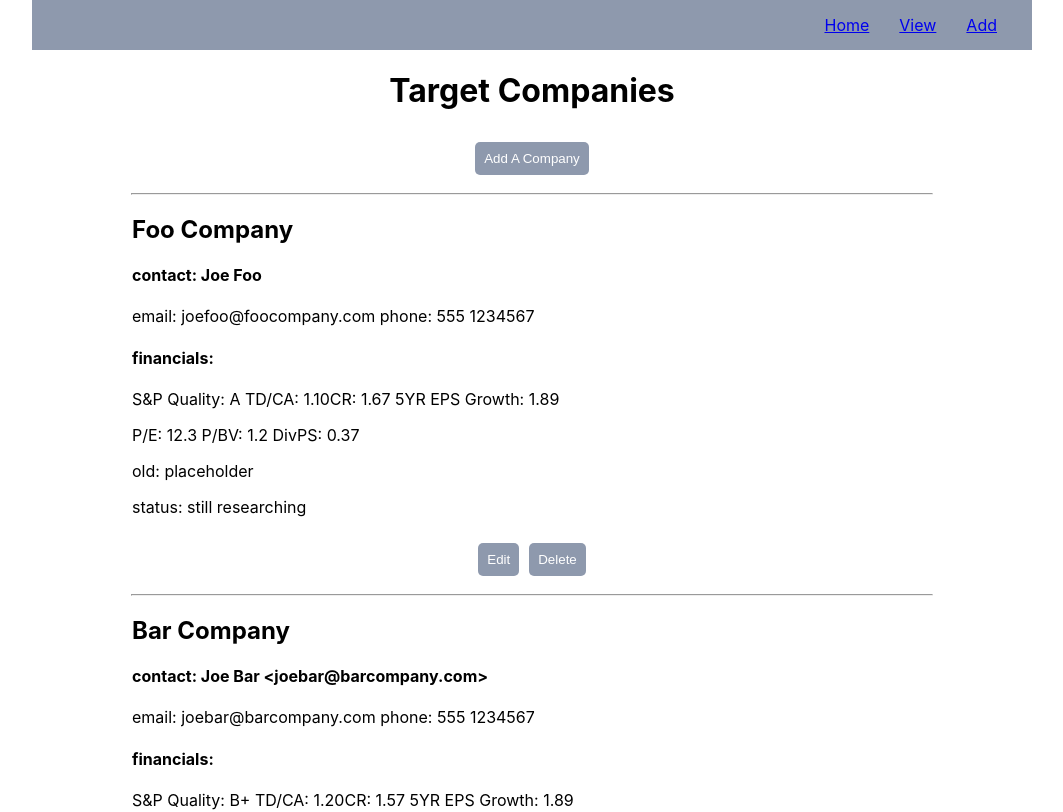
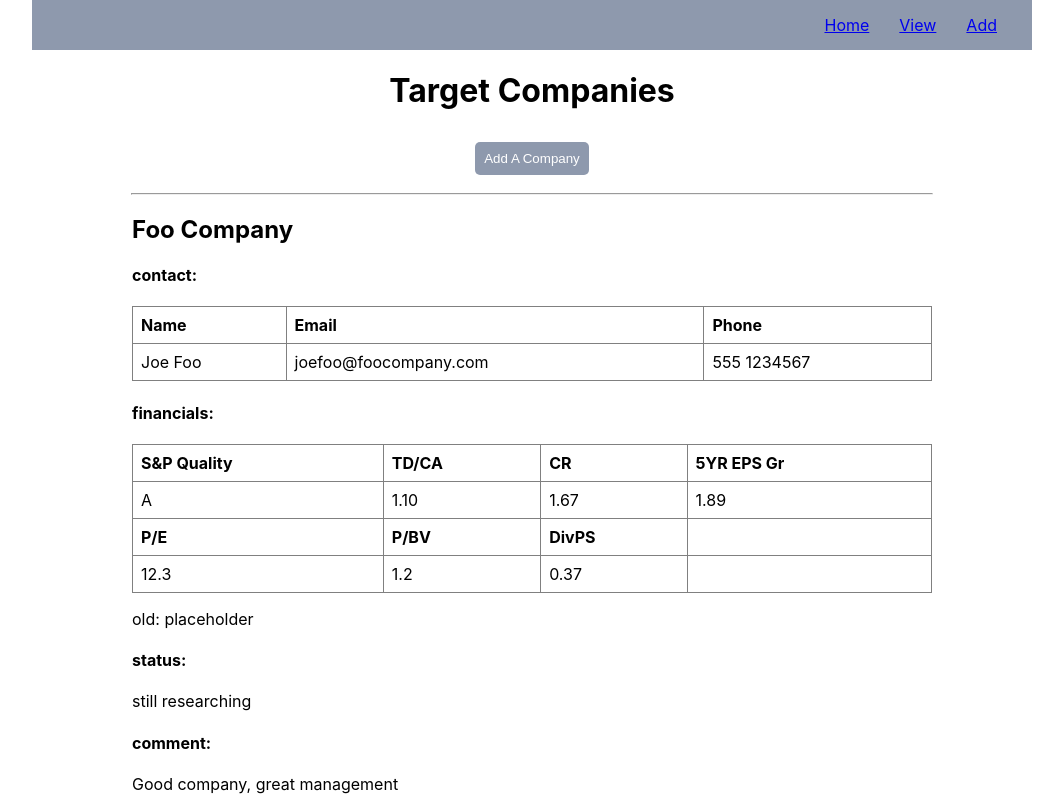
Before and after one commit to deepbsd/AcquireCo, a React (Create React App) app: page /listpage in a window 1280 px wide. Shown: the top 812 px of the page, without its empty margins (108-1171 px from the left). Built offline with nearby package versions, Linux system fonts and the light colour scheme.

Commit message:
okay, got the company view portion looking a lot better for now.  On to the Add and Edit functions

```diff
--- a/src/App.css
+++ b/src/App.css
@@ -76,6 +76,19 @@ input {
 .Wrapper{
 }
 
+table{
+    width: 100%;
+}
+
+table, th, td {
+    border: 1px solid gray;
+    border-collapse: collapse;
+}
+
+th, td {
+    padding: 8px;
+}
+
 .Linkbutton{
     background: #8e99ad;
     border: none;
--- a/src/components/smallcompany.js
+++ b/src/components/smallcompany.js
@@ -5,18 +5,48 @@ export default function Smallcompany(props){
     return(
         <div className="indivCompany">
             <h2>{props.name}</h2>
-            <h4>contact: {props.contact}</h4>
-            <p>email: {props.contactEmail} phone: {props.contactPhone}</p>
+            <h4>contact:</h4>
+            <table>
+              <tr><th>Name</th><th>Email</th><th>Phone</th></tr>
+
+              <tr><td>{props.contact}</td>
+              <td>{props.contactEmail}</td>
+              <td>{props.contactPhone}</td>
+              </tr>
+            </table>
             <h4>financials:</h4>
-            <p>
-              S&P Quality: {props.SPValue} TD/CA: {props.DebtToCA}
-              CR: {props.CR} 5YR EPS Growth: {props.fiveYrEPSGrowth}
-            </p>
-            <p>
-              P/E: {props.PE}  P/BV: {props.PBV} DivPS: {props.DivPS}
-            </p>
+            <table>
+              <tr>
+                <th>S&P Quality</th>
+                <th>TD/CA</th>
+                <th>CR</th>
+                <th>5YR EPS Gr</th>
+              </tr>
+              <tr>
+                <td>{props.SPValue}</td>
+                <td>{props.DebtToCA}</td>
+                <td>{props.CR}</td>
+                <td>{props.fiveYrEPSGrowth}</td>
+              </tr>
+              <tr>
+                <th>P/E</th>
+                <th>P/BV</th>
+                <th>DivPS</th>
+                <th></th>
+              </tr>
+              <tr>
+                <td>{props.PE}</td>
+                <td>{props.PBV}</td>
+                <td>{props.DivPS}</td>
+                <td>{}</td>
+              </tr>
+            </table>
+
             <p>old: {props.financials}</p>
-            <p>status: {props.status}</p>
+            <h4>status:</h4>
+            <p>{props.status}</p>
+            <h4>comment:</h4>
+            <p><emph>{props.comment}</emph></p>
         </div>
     );
 }
--- a/src/reducers/index.js
+++ b/src/reducers/index.js
@@ -16,12 +16,13 @@ const initialState = {
                 PE: "12.3",
                 PBV: "1.2",
                 DivPS: "0.37",
-                status: "still researching"
+                status: "still researching",
+                comment: "Good company, great management"
             },
             {
                 id: 1002,
                 name: "Bar Company",
-                contact: "Joe Bar <joebar@barcompany.com>",
+                contact: "Joe Bar",
                 contactEmail: "joebar@barcompany.com",
                 contactPhone: "555 1234567",
                 financials: "placeholder",
@@ -32,7 +33,8 @@ const initialState = {
                 PE: "12.3",
                 PBV: "1.2",
                 DivPS: "0.37",
-                status: "still researching"
+                status: "still researching",
+                comment: "Good company, evolving management"
             },
             {
                 id: 1003,
@@ -48,7 +50,8 @@ const initialState = {
                 PE: "12.3",
                 PBV: "1.2",
                 DivPS: "0.37",
-                status: "still researching"
+                status: "still researching",
+                comment: "Good company, needs better management"
             }
     ]
 }
```
Also changed, not shown: 1 other file (tests, documents, lock files or other folders).
